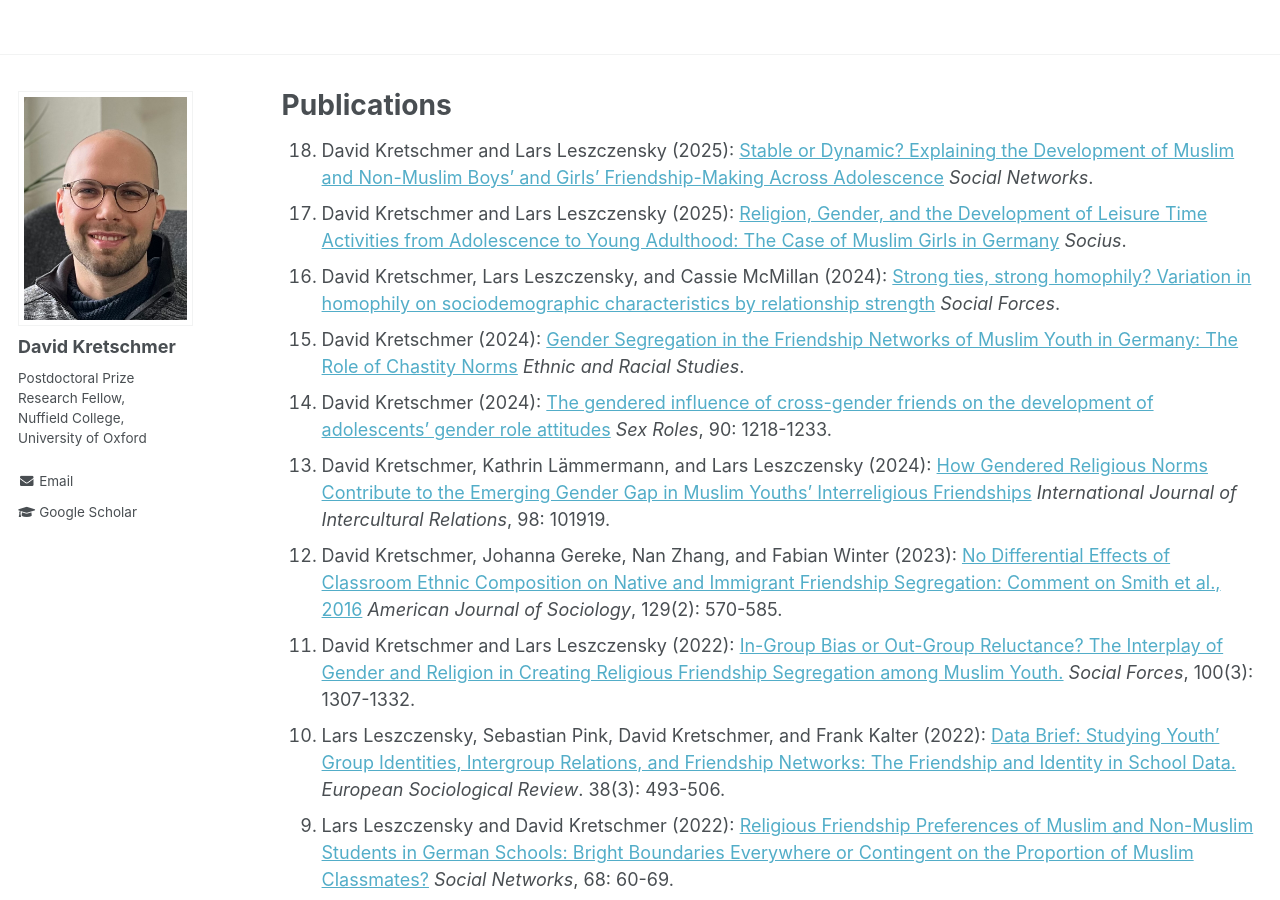
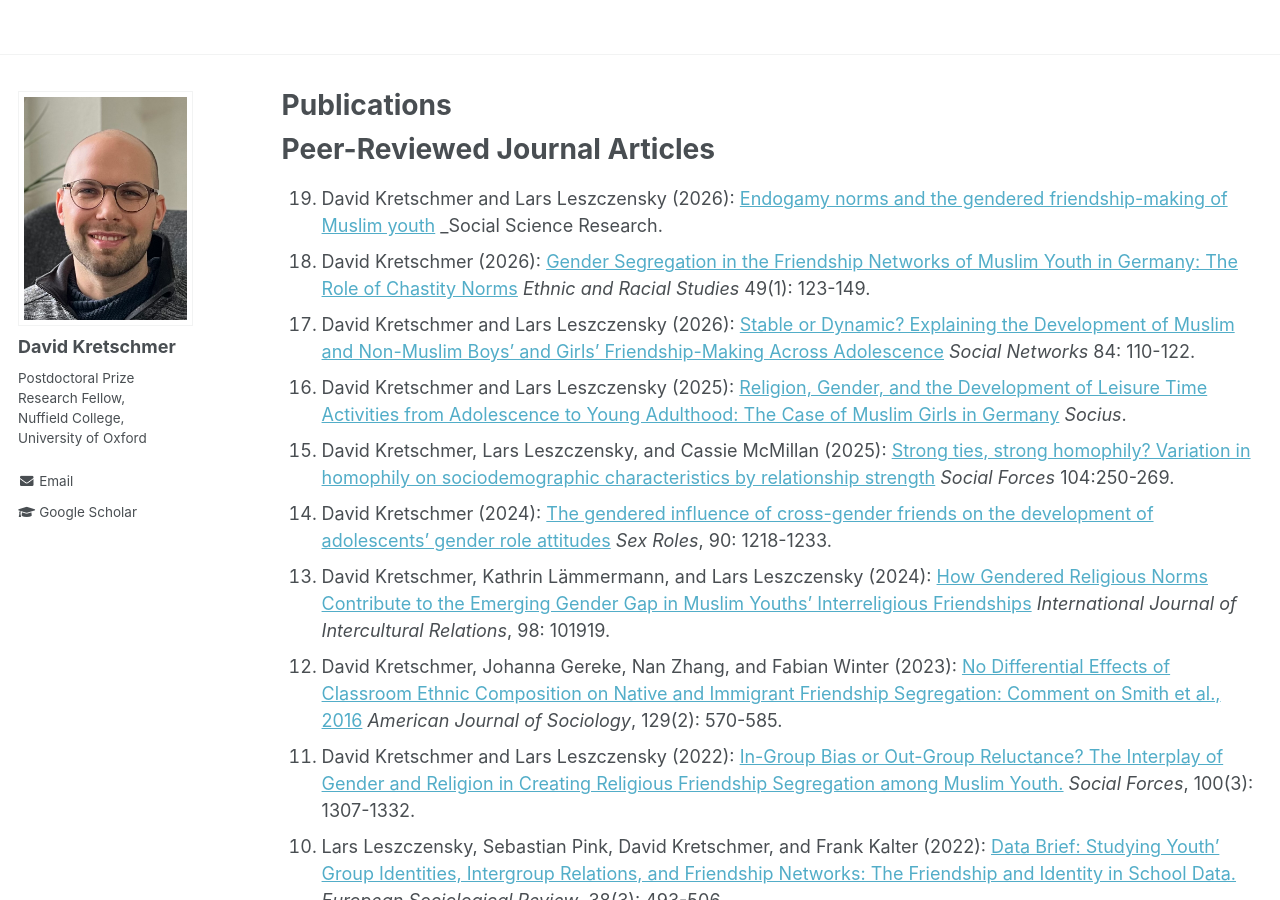
Before and after one commit to DavidKretschmer/davidkretschmer.github.io, a Jekyll site: the page built from _pages/publications.md, in a window 1280 px wide and 900 px high. Built offline with Jekyll 4.4.1, drawn with Linux system fonts in a browser that asks for light colours; some of the changed text lies outside the part shown.

Commit message:
Update April

```diff
--- a/_pages/publications.md
+++ b/_pages/publications.md
@@ -5,10 +5,13 @@ permalink: /publications/
 author_profile: true
 ---
 
-18. David Kretschmer and Lars Leszczensky (2025): [Stable or Dynamic? Explaining the Development of Muslim and Non-Muslim Boys’ and Girls’ Friendship-Making Across Adolescence](https://www.sciencedirect.com/science/article/pii/S0378873325000620){:target="_blank"} _Social Networks_.
+# Peer-Reviewed Journal Articles
+
+19. David Kretschmer and Lars Leszczensky (2026): [Endogamy norms and the gendered friendship-making of Muslim youth](https://www.sciencedirect.com/science/article/pii/S0049089X26000189){:target="_blank"} _Social Science Research.
+15. David Kretschmer (2026): [Gender Segregation in the Friendship Networks of Muslim Youth in Germany: The Role of Chastity Norms](https://www.tandfonline.com/doi/full/10.1080/01419870.2024.2399725){:target="_blank"} _Ethnic and Racial Studies_ 49(1): 123-149.
+18. David Kretschmer and Lars Leszczensky (2026): [Stable or Dynamic? Explaining the Development of Muslim and Non-Muslim Boys’ and Girls’ Friendship-Making Across Adolescence](https://www.sciencedirect.com/science/article/pii/S0378873325000620){:target="_blank"} _Social Networks_ 84: 110-122.
 17. David Kretschmer and Lars Leszczensky (2025): [Religion, Gender, and the Development of Leisure Time Activities from Adolescence to Young Adulthood: The Case of Muslim Girls in Germany](https://journals.sagepub.com/doi/10.1177/23780231251349634){:target="_blank"} _Socius_.
-16. David Kretschmer, Lars Leszczensky, and Cassie McMillan (2024): [Strong ties, strong homophily? Variation in homophily on sociodemographic characteristics by relationship strength](https://academic.oup.com/sf/advance-article/doi/10.1093/sf/soae169/7918057){:target="_blank"} _Social Forces_.
-15. David Kretschmer (2024): [Gender Segregation in the Friendship Networks of Muslim Youth in Germany: The Role of Chastity Norms](https://www.tandfonline.com/doi/full/10.1080/01419870.2024.2399725){:target="_blank"} _Ethnic and Racial Studies_.
+16. David Kretschmer, Lars Leszczensky, and Cassie McMillan (2025): [Strong ties, strong homophily? Variation in homophily on sociodemographic characteristics by relationship strength](https://academic.oup.com/sf/advance-article/doi/10.1093/sf/soae169/7918057){:target="_blank"} _Social Forces_ 104:250-269.
 14. David Kretschmer (2024): [The gendered influence of cross-gender friends on the development of adolescents’ gender role attitudes](https://link.springer.com/article/10.1007/s11199-024-01505-x){:target="_blank"} _Sex Roles_, 90: 1218-1233.
 13. David Kretschmer, Kathrin Lämmermann, and Lars Leszczensky (2024): [How Gendered Religious Norms Contribute to the Emerging Gender Gap in Muslim Youths’ Interreligious Friendships](https://www.sciencedirect.com/science/article/pii/S0147176723001670){:target="_blank"} _International Journal of Intercultural Relations_, 98: 101919.
 12. David Kretschmer, Johanna Gereke, Nan Zhang, and Fabian Winter (2023): [No Differential Effects of Classroom Ethnic Composition on Native and Immigrant Friendship Segregation: Comment on Smith et al., 2016](https://www.journals.uchicago.edu/doi/full/10.1086/727823){:target="_blank"} _American Journal of Sociology_, 129(2): 570-585.
@@ -24,3 +27,8 @@ author_profile: true
 2. David Kretschmer (2018): [Labor Market Underrepresentation Results in Minority Discrimination: A Dynamic Hiring Model with Employer Learning.](https://www.tandfonline.com/doi/full/10.1080/0022250X.2018.1425299){:target="_blank"} _Journal of Mathematical Sociology_, 42(2): 83–112.
 1. David Kretschmer, Lars Leszczensky, and Sebastian Pink (2018): [Selection and Influence Processes in Academic Achievement – More Pronounced for Girls?](https://www.sciencedirect.com/science/article/abs/pii/S0378873316304890){:target="_blank"} _Social Networks_ 52(1): 251–260.
 {: reversed="reversed"}
+
+
+# Mass Collaborations
+
+1. Olivia Miske and 127 co-authors, including David Kretschmer (2026): [](https://www.nature.com/articles/s41586-026-10203-5) _Nature_ 652(8108): 126-134.
```
Also changed, not shown: _pages/about.md (+2 -1 lines), 1 other file.
